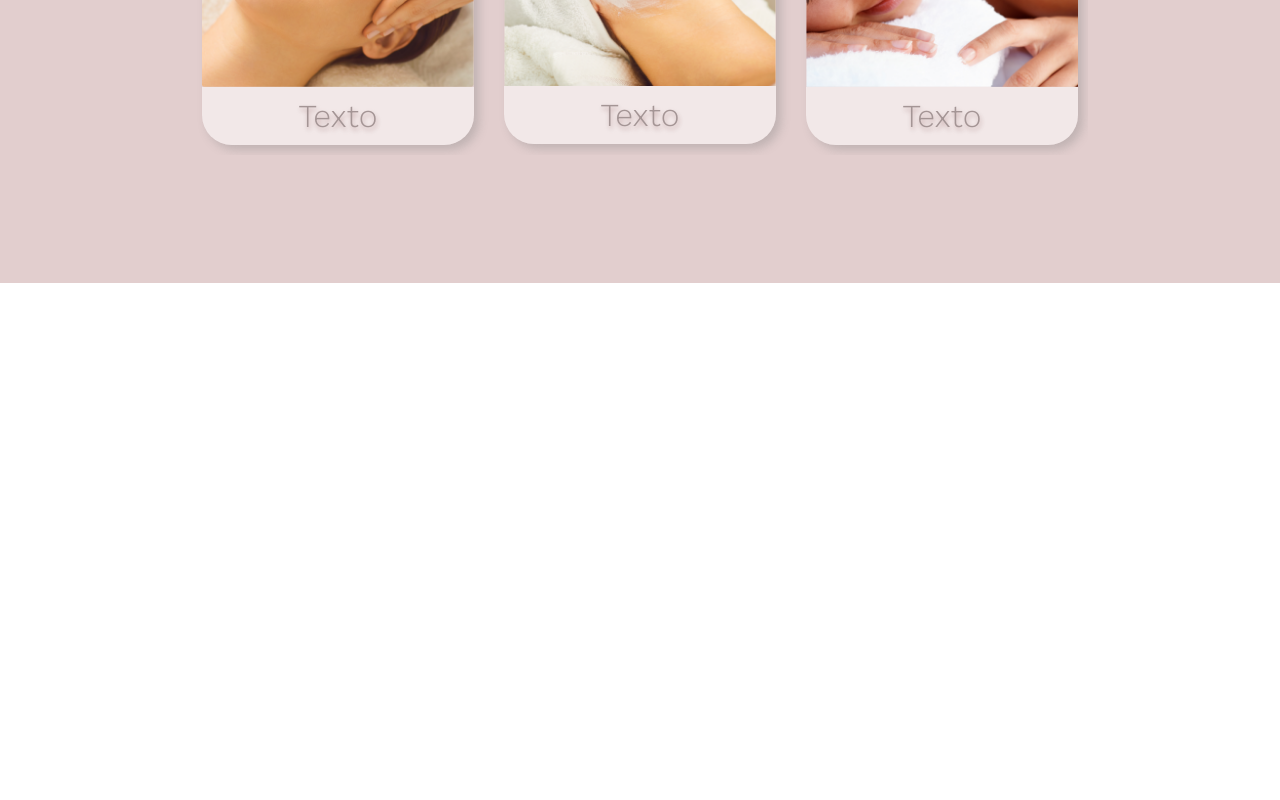
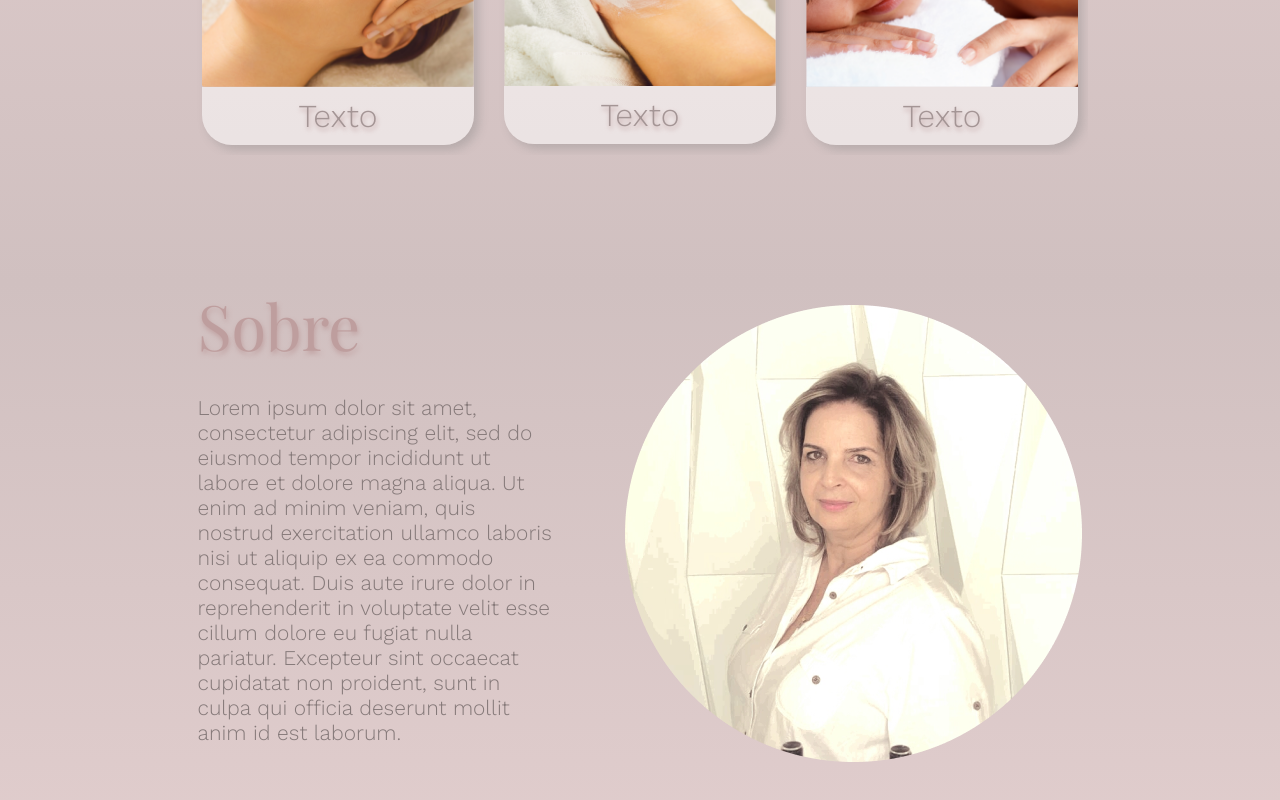
Before and after one commit to RenataDellamatriz/Ana-Dellamatriz, a React (Create React App) app: page / in a window 1280 px wide. Shown: the part 1196-1996 px from the top of the page. Before the commit the page ends 1479 px from the top, so only its background shows below. Built offline with nearby package versions, Linux system fonts and the light colour scheme.

Commit message:
fifth commit

```diff
--- a/src/components/Header/index.tsx
+++ b/src/components/Header/index.tsx
@@ -7,7 +7,7 @@ import { useState } from "react";
 import EventAvailableIcon from "@mui/icons-material/EventAvailable";
 import { Button } from "@mui/material";
 
-const Header = () => {
+const Header = ({sobreMimScroll}:{sobreMimScroll:() => void}) => {
   const [open, setOpen] = useState(false);
   const handleOpen = () => setOpen(true);
   const handleClose = () => setOpen(false);
@@ -36,7 +36,7 @@ const Header = () => {
       </div>
       <ul className="ancors">
         <li>
-          <a className='items'>Sobre mim</a>
+          <a className='items' onClick={sobreMimScroll}>Sobre mim</a>
         </li>
         <li>
           <a className='items'>Serviços</a>
--- a/src/pages/home/Home.css
+++ b/src/pages/home/Home.css
@@ -5,9 +5,9 @@
   align-items: center;
   text-align: center;
   margin: auto;
-  gap:50px;
+  gap: 50px;
   width: 70%;
-  height:70%;
+  height: 70%;
 }
 
 .main-text {
@@ -25,7 +25,8 @@
   z-index: 1;
 }
 .especialidades {
-  background-color: #e2cece;
+  background: rgb(226,206,206);
+  background: linear-gradient(180deg, rgba(226,206,206,1) 0%, rgba(208,192,192,1) 100%);
   width: 100vw;
   height: auto;
   padding-bottom: 10%;
@@ -41,9 +42,45 @@
   padding: 40px;
 }
 
+.sobre {
+  width: 100vw;
+  height: auto;
+  padding-bottom: 10%;
+  background: rgb(226,206,206);
+background: linear-gradient(0deg, rgba(226,206,206,1) 0%, rgba(208,192,192,1) 100%);
+}
 
+.sobre .sobre-wrapper {
+  width: 80%;
+  display: flex;
+  justify-content: space-evenly;
+  margin: auto;
 
+}
 
+.sobre .sobre-texto {
+  width: 35%;
+  height: auto;
+}
+
+.sobre .sobre-texto h3 {
+  color: #be9e9e;
+  font-family: "Playfair Display", serif;
+  font-size: 3rem;
+  text-shadow: 1px 3px 5px #c1a2a2;
+  margin-bottom:8%;
+}
+
+.sobre .sobre-texto p{
+  color: rgb(133, 121, 121);
+  font-weight: 300;
+}
+
+.sobre .AnaDellamatrizFoto{
+  width: 100%;
+  margin-top:5%;
+
+}
 
 @media screen and (max-width: 1395px) {
   .main-text {
@@ -55,6 +92,16 @@
   .main-text {
     font-size: 2rem;
     margin: 10% 10% 10%;
+  }
+
+  .sobre .sobre-wrapper{
+    flex-direction: column;
+    align-items: center;
+  }
+
+  .sobre .sobre-texto{
+    width: 80%;
+    margin-bottom:5%;
   }
 }
 
--- a/src/pages/home/index.tsx
+++ b/src/pages/home/index.tsx
@@ -5,11 +5,13 @@ import Header from "../../components/Header";
 import SaibaMais from "../../components/Saiba-mais";
 import SwiperContent from "../../components/Swiper";
 import React, { useRef } from "react";
+import AnaDellamatrizFoto from "../../images/anadellamatriz.png";
 
 const Home = () => {
   const especialidades = useRef<HTMLDivElement>(null);
+  const sobreMim = useRef<HTMLDivElement>(null);
 
-  const scrollToEspecialidades = (
+  const scrollTo = (
     elementref: React.RefObject<HTMLDivElement>
   ) => {
     if (elementref?.current) {
@@ -35,12 +37,12 @@ const Home = () => {
           position: "relative",
         }}
       >
-        <Header />
+        <Header sobreMimScroll={() => scrollTo(sobreMim)} />
         <div className="main-content">
           <h1 className="main-text">
             Conhecimento e segurança para o tratamento da sua pele
           </h1>
-          <SaibaMais onClick={() => scrollToEspecialidades(especialidades)} />
+          <SaibaMais onClick={() => scrollTo(especialidades)} />
         </div>
         <svg
           className="wave1"
@@ -58,6 +60,25 @@ const Home = () => {
         <h2>Especialidades</h2>
         <SwiperContent />
       </Box>
+      <Box className="sobre" ref={sobreMim}>
+        <div className='sobre-wrapper'>
+          <div className="sobre-texto">
+            <h3>Sobre</h3>
+            <p>
+              Lorem ipsum dolor sit amet, consectetur adipiscing elit, sed do
+              eiusmod tempor incididunt ut labore et dolore magna aliqua. Ut
+              enim ad minim veniam, quis nostrud exercitation ullamco laboris
+              nisi ut aliquip ex ea commodo consequat. Duis aute irure dolor in
+              reprehenderit in voluptate velit esse cillum dolore eu fugiat
+              nulla pariatur. Excepteur sint occaecat cupidatat non proident,
+              sunt in culpa qui officia deserunt mollit anim id est laborum.
+            </p>
+          </div>
+          <div>
+            <img className="AnaDellamatrizFoto" src={AnaDellamatrizFoto} />
+          </div>
+        </div>
+      </Box>
     </>
   );
 };
```
Also changed, not shown: src/images/anadellamatriz.png (added).
